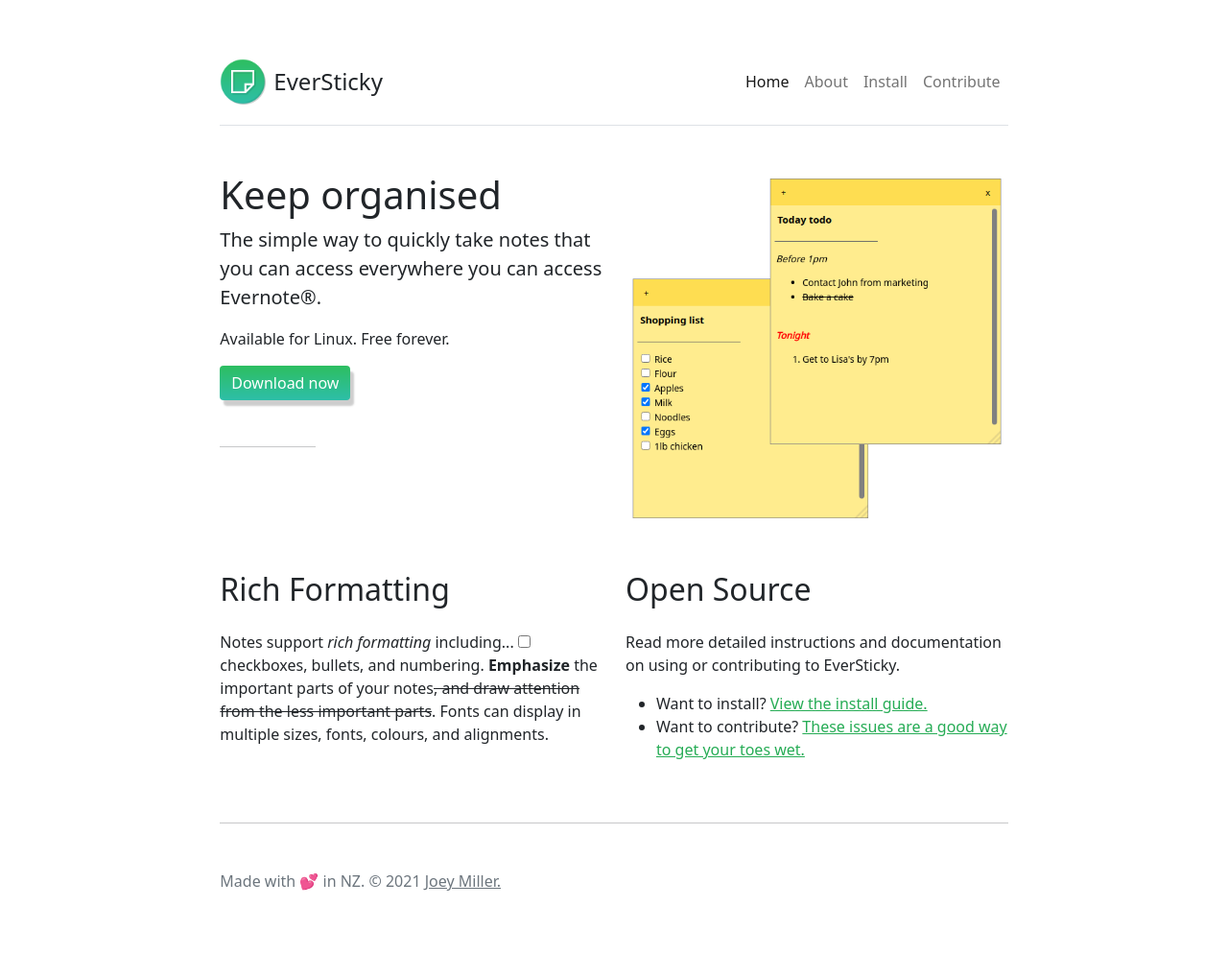
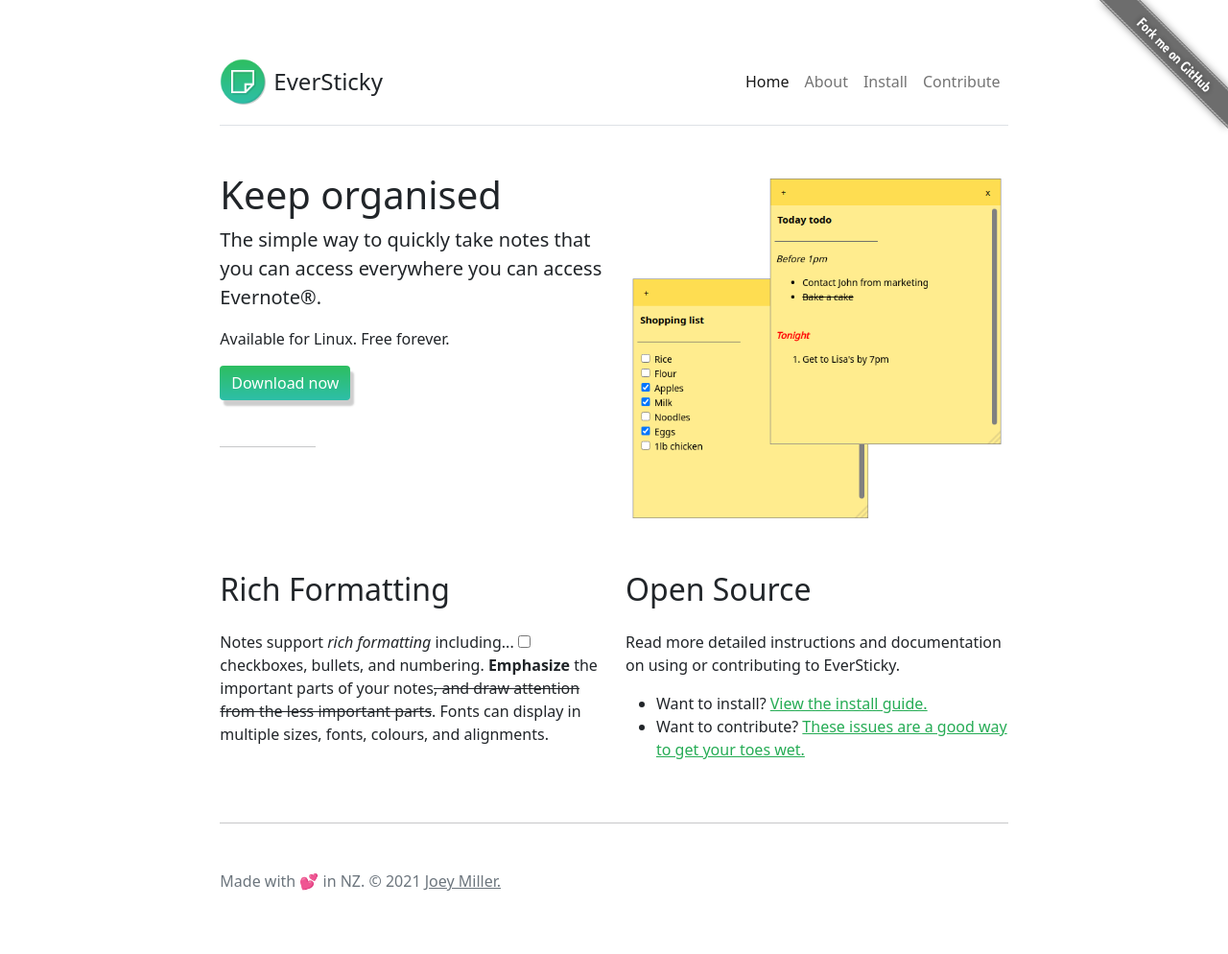
Before and after one commit to itsmejoeeey/eversticky-website, a Jekyll site: the page built from index.md, in a window 1280 px wide. Shown: the whole page at 96% size. Built offline with Jekyll 4.4.1, drawn with Linux system fonts in a browser that asks for light colours.

Commit message:
Add Github corner-ribbon to top of all (non-mobile) pages

```diff
--- a/_layouts/default.html
+++ b/_layouts/default.html
@@ -21,6 +21,10 @@
     </script>
   </head>
   <body>
+    <a id="github-banner" class="d-none d-md-block" href="https://github.com/itsmejoeeey/eversticky" target="_blank">
+        <img width="149" height="149" src="{{ "/assets/img/forkme_right_gray.png" }}" class="attachment-full size-full" alt="Fork me on GitHub">
+    </a>
+
     <div class="col-md-8 py-5 px-3 mx-auto">
         {% include header.html %}
 
--- a/assets/css/global.css
+++ b/assets/css/global.css
@@ -3,14 +3,23 @@
  *  Bootstrap with custom Sass variables.
  */
 
-blockquote {
+blockquote
+{
   border-left: .25em solid #dfe2e5;
   color: #6a737d;
   padding: 0 1em;
 }
 
-h2:not([class]) {
+h2:not([class])
+{
     padding-bottom: 0.5em;
+}
+
+#github-banner
+{
+    position: absolute;
+    right: 0px;
+    top: 0px;
 }
 
 .accordion-button:not(.collapsed)
```
Also changed, not shown: assets/img/forkme_right_gray.png (added).
